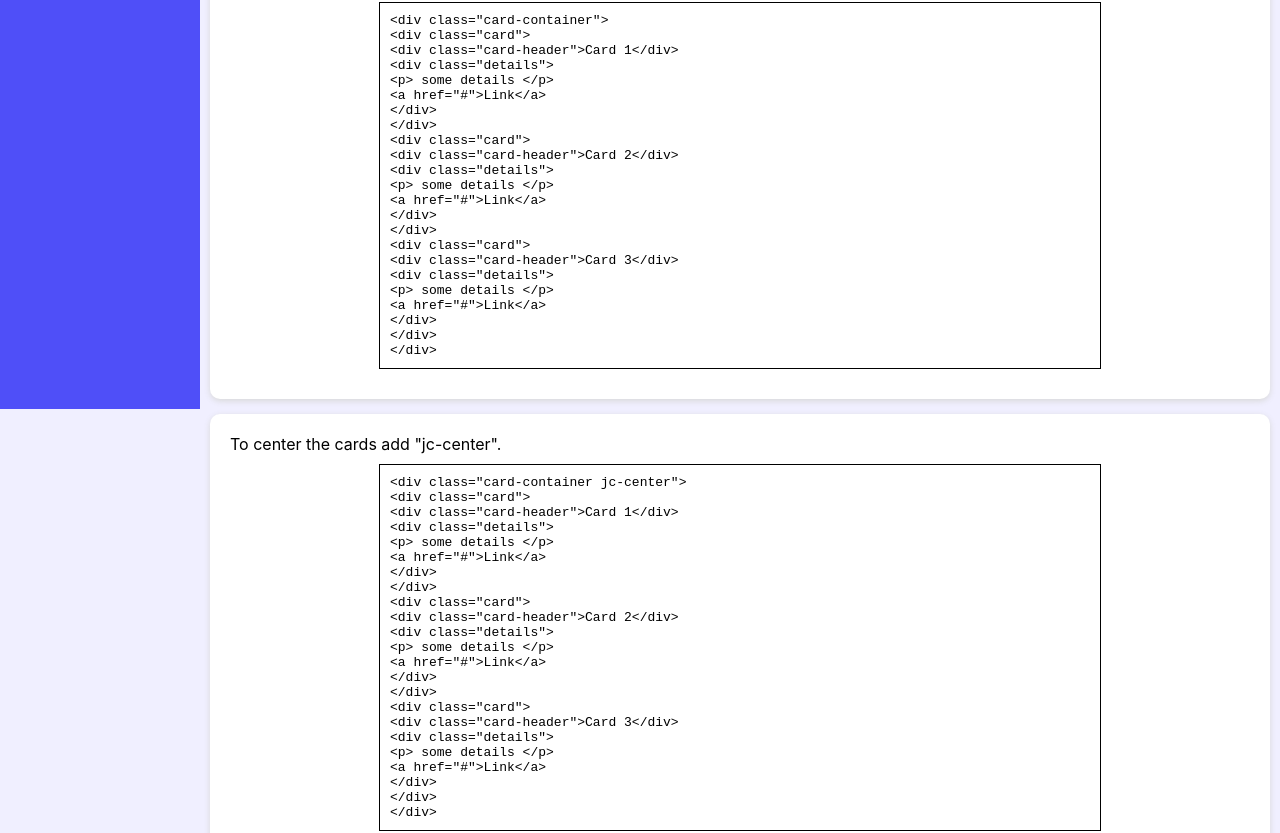
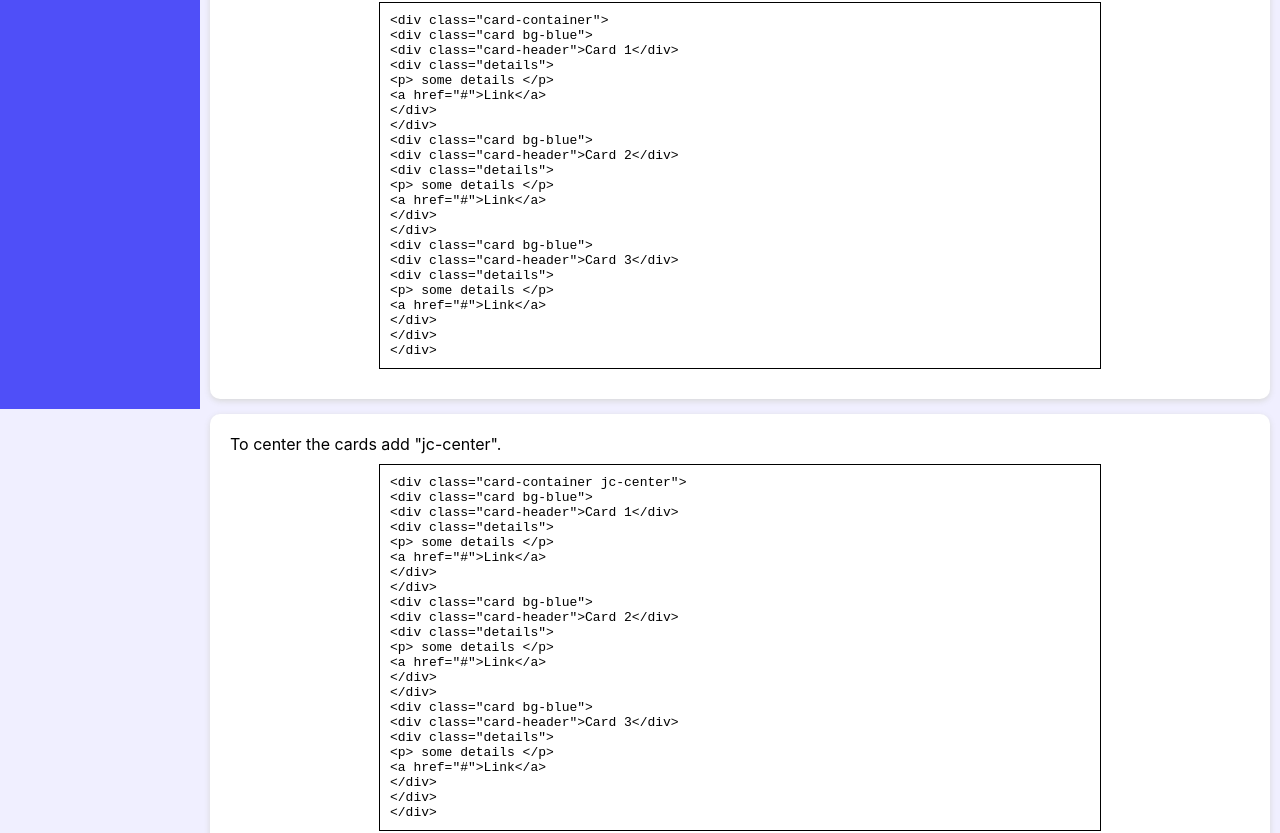
Before and after one commit to ErlJocson/css-template, a React (Create React App) app: page /cards in a window 1280 px wide. Shown: the part 391-1224 px from the top of the page. Built offline with nearby package versions, Linux system fonts and the light colour scheme.

Commit message:
added background section

```diff
--- a/src/App.js
+++ b/src/App.js
@@ -4,6 +4,7 @@ import Home from "./components/pages/Home.js";
 import Cards from "./components/pages/Cards.js";
 import Shadow from "./components/pages/Shadow.js";
 import Button from "./components/pages/Button.js";
+import Background from "./components/pages/Background.js";
 
 function App() {
   return (
@@ -15,6 +16,7 @@ function App() {
           <Route element={<Cards />} path="/cards" />
           <Route element={<Shadow />} path="/shadow" />
           <Route element={<Button />} path="/button" />
+          <Route element={<Background />} path="/background-color" />
         </Routes>
       </Router>
     </>
--- a/src/components/Navigation.js
+++ b/src/components/Navigation.js
@@ -9,6 +9,7 @@ function Navigation() {
       <NavigationBar show={isShow}>
         <NavigationContents>
           <TitleLink to="/css-template">Home</TitleLink>
+          <MyLink to="/background-color">Background</MyLink>
           <MyLink to="/cards">Cards</MyLink>
           <MyLink to="/shadow">Shadow</MyLink>
           <MyLink to="/button">Button</MyLink>
@@ -40,6 +41,14 @@ function Navigation() {
           >
             Home
           </TitleLink>
+          <MyLink
+            onClick={() => {
+              toggle(!isShow);
+            }}
+            to="/background-color"
+          >
+            Background
+          </MyLink>
           <MyLink
             onClick={() => {
               toggle(!isShow);
@@ -120,6 +129,7 @@ const NavigationBar = styled.nav`
   width: 200px;
   @media screen and (max-width: 720px) {
     width: ${(props) => (props.show ? "100%" : "40px")};
+    z-index: 1;
   }
 `;
 
--- /dev/null
+++ b/src/components/pages/Background.js
@@ -0,0 +1,45 @@
+import React from "react";
+import styled from "styled-components";
+import Container from "./components/Container";
+import Header from "./components/Header";
+import Sections from "./components/Section";
+
+function Background() {
+  return (
+    <Container>
+      <Header>Background Color</Header>
+      <main>
+        <Sections>
+          <p>Use this template to add background colors in your project.</p>
+        </Sections>
+
+        <Sections>
+          <BackcolorDemo className="bg-blue">class="bg-blue"</BackcolorDemo>
+          <BackcolorDemo className="bg-red">class="bg-red"</BackcolorDemo>
+          <BackcolorDemo className="bg-gray">class="bg-gray"</BackcolorDemo>
+          <BackcolorDemo className="bg-black">class="bg-black"</BackcolorDemo>
+        </Sections>
+        <Sections>
+          <p>
+            Download the code{" "}
+            <a
+              href="https://github.com/ErlJocson/Code-Snippets"
+              target={"_blank"}
+            >
+              here.
+            </a>
+          </p>
+        </Sections>
+      </main>
+    </Container>
+  );
+}
+
+export default Background;
+
+const BackcolorDemo = styled.div`
+  padding: 10px;
+  border-radius: 10px;
+  margin: 10px;
+  color: white;
+`;
--- a/src/components/pages/Button.js
+++ b/src/components/pages/Button.js
@@ -51,7 +51,7 @@ function Button() {
           </ButtonDemo>
         </Sections>
         <Sections>
-          Download the code
+          Download the code{" "}
           <a
             href="https://github.com/ErlJocson/Code-Snippets"
             target={"_blank"}
--- a/src/components/pages/Cards.js
+++ b/src/components/pages/Cards.js
@@ -14,21 +14,21 @@ function Cards() {
         </Sections>
         <Sections>
           <div className="card-container">
-            <div className="card">
+            <div className="card bg-blue">
               <div className="card-header">Card 1</div>
               <div className="details">
                 <p>Sample details of card</p>
                 <a href="#">Link</a>
               </div>
             </div>
-            <div className="card">
+            <div className="card bg-blue">
               <div className="card-header">Card 2</div>
               <div className="details">
                 <p>Sample details of card</p>
                 <a href="#">Link</a>
               </div>
             </div>
-            <div className="card">
+            <div className="card bg-blue">
               <div className="card-header">Card 3</div>
               <div className="details">
                 <p>Sample details of card</p>
@@ -43,7 +43,7 @@ function Cards() {
             <pre>
               &lt;div class="card-container"&gt;
               <pre>
-                &lt;div class="card"&gt;
+                &lt;div class="card bg-blue"&gt;
                 <pre>&lt;div class="card-header"&gt;Card 1&lt;/div&gt;</pre>
                 <pre>
                   &lt;div class="details"&gt;
@@ -54,7 +54,7 @@ function Cards() {
                 &lt;/div&gt;
               </pre>
               <pre>
-                &lt;div class="card"&gt;
+                &lt;div class="card bg-blue"&gt;
                 <pre>&lt;div class="card-header"&gt;Card 2&lt;/div&gt;</pre>
                 <pre>
                   &lt;div class="details"&gt;
@@ -65,7 +65,7 @@ function Cards() {
                 &lt;/div&gt;
               </pre>
               <pre>
-                &lt;div class="card"&gt;
+                &lt;div class="card bg-blue"&gt;
                 <pre>&lt;div class="card-header"&gt;Card 3&lt;/div&gt;</pre>
                 <pre>
                   &lt;div class="details"&gt;
@@ -85,7 +85,7 @@ function Cards() {
             <pre>
               &lt;div class="card-container jc-center"&gt;
               <pre>
-                &lt;div class="card"&gt;
+                &lt;div class="card bg-blue"&gt;
                 <pre>&lt;div class="card-header"&gt;Card 1&lt;/div&gt;</pre>
                 <pre>
                   &lt;div class="details"&gt;
@@ -96,7 +96,7 @@ function Cards() {
                 &lt;/div&gt;
               </pre>
               <pre>
-                &lt;div class="card"&gt;
+                &lt;div class="card bg-blue"&gt;
                 <pre>&lt;div class="card-header"&gt;Card 2&lt;/div&gt;</pre>
                 <pre>
                   &lt;div class="details"&gt;
@@ -107,7 +107,7 @@ function Cards() {
                 &lt;/div&gt;
               </pre>
               <pre>
-                &lt;div class="card"&gt;
+                &lt;div class="card bg-blue"&gt;
                 <pre>&lt;div class="card-header"&gt;Card 3&lt;/div&gt;</pre>
                 <pre>
                   &lt;div class="details"&gt;
@@ -124,21 +124,21 @@ function Cards() {
         <Sections>
           <p>This is the result after adding "jc-center"</p>
           <div className="card-container jc-center">
-            <div className="card">
+            <div className="card bg-blue">
               <div className="card-header">Card 1</div>
               <div className="details">
                 <p>Sample details of card</p>
                 <a href="#">Link</a>
               </div>
             </div>
-            <div className="card">
+            <div className="card bg-blue">
               <div className="card-header">Card 2</div>
               <div className="details">
                 <p>Sample details of card</p>
                 <a href="#">Link</a>
               </div>
             </div>
-            <div className="card">
+            <div className="card bg-blue">
               <div className="card-header">Card 3</div>
               <div className="details">
                 <p>Sample details of card</p>
@@ -148,7 +148,7 @@ function Cards() {
           </div>
         </Sections>
         <Sections>
-          Download the code
+          Download the code{" "}
           <a
             href="https://github.com/ErlJocson/Code-Snippets"
             target={"_blank"}
--- a/src/components/pages/Home.js
+++ b/src/components/pages/Home.js
@@ -19,11 +19,24 @@ function Home() {
         <List className="light-shadow">
           <h3>The CSS template includes:</h3>
           <ul>
+            <li>Background Color</li>
             <li>Cards</li>
             <li>Shadow</li>
             <li>Button</li>
           </ul>
         </List>
+        <Sections>
+          <p>
+            Clone the github repository{" "}
+            <a
+              href="https://github.com/ErlJocson/Code-Snippets"
+              target={"_blank"}
+              rel="noreferrer"
+            >
+              here.
+            </a>
+          </p>
+        </Sections>
       </main>
     </Container>
   );
--- a/src/components/pages/Shadow.js
+++ b/src/components/pages/Shadow.js
@@ -36,10 +36,11 @@ function Shadow() {
           <p>to add shadows to you project.</p>
         </Sections>
         <Sections>
-          Download the code
+          Download the code{" "}
           <a
             href="https://github.com/ErlJocson/Code-Snippets"
             target={"_blank"}
+            rel="noreferrer"
           >
             here!
           </a>
--- a/src/index.css
+++ b/src/index.css
@@ -7,6 +7,8 @@
 
   --blue-color: rgb(112, 148, 204);
   --red-color: rgb(204, 112, 140);
+  --gray-color: rgb(128, 128, 128);
+  --black-color: rgb(0, 0, 0);
 }
 
 * {
@@ -22,6 +24,22 @@ body {
     sans-serif;
   -webkit-font-smoothing: antialiased;
   -moz-osx-font-smoothing: grayscale;
+}
+
+.bg-blue {
+  background-color: var(--blue-color);
+}
+
+.bg-red {
+  background-color: var(--red-color);
+}
+
+.bg-gray {
+  background-color: var(--gray-color);
+}
+
+.bg-black {
+  background-color: var(--black-color);
 }
 
 .card-container {
@@ -40,7 +58,6 @@ body {
   margin: 10px;
   padding: 10px;
   border-radius: 10px;
-  background-color: var(--blue-color);
 }
 
 /* card contents */
```
